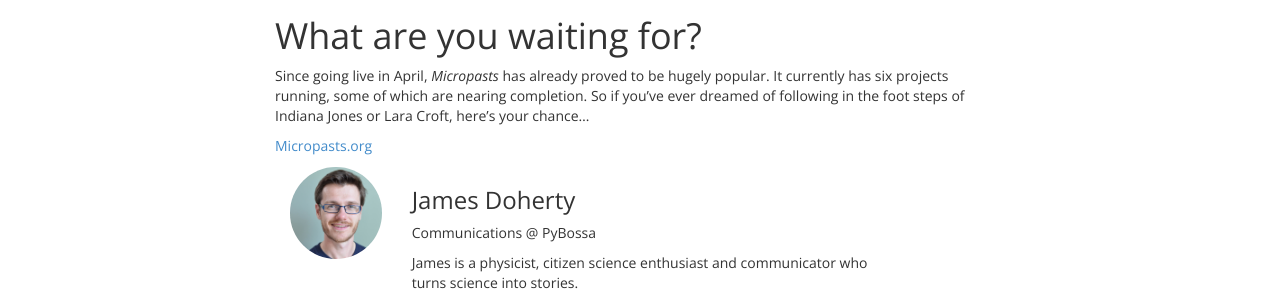
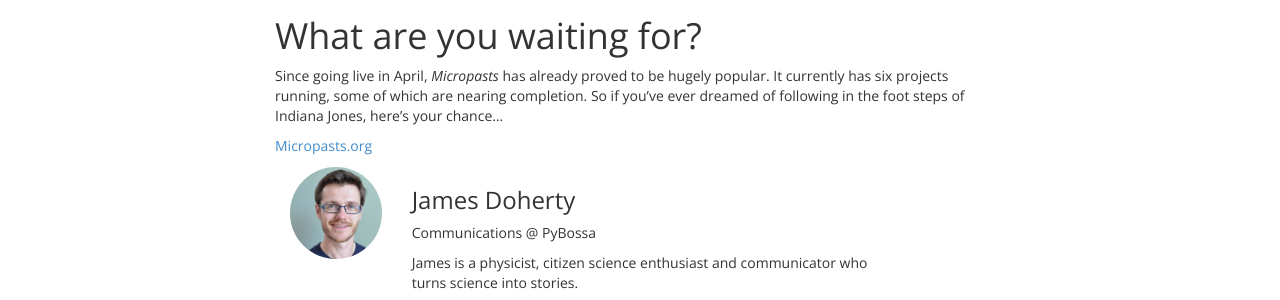
Before and after one commit to Scifabric/pybossa.github.io, a Jekyll site: the page built from blog/_posts/2014-06-05-crowdsourcing-the-bronze-age.md, in a window 1280 px wide and 900 px high, scrolled down 1989 px. Shown: the part 194-494 px from the top of the window. Built offline with Jekyll 4.4.1, drawn with Linux system fonts in a browser that asks for light colours; nearby versions of some CDN libraries; Markdown is read by kramdown in place of the engine named in the settings; comment, search, counter and statistics services are not loaded.

Commit message:
Blog amend

```diff
--- a/blog/_posts/2014-06-05-crowdsourcing-the-bronze-age.md
+++ b/blog/_posts/2014-06-05-crowdsourcing-the-bronze-age.md
@@ -51,6 +51,6 @@
 
 # What are you waiting for?
 
-Since going live in April, *Micropasts* has already proved to be hugely popular. It currently has six projects running, some of which are nearing completion. So if you’ve ever dreamed of following in the foot steps of Indiana Jones or Lara Croft, here’s your chance...
+Since going live in April, *Micropasts* has already proved to be hugely popular. It currently has six projects running, some of which are nearing completion. So if you’ve ever dreamed of following in the foot steps of Indiana Jones, here’s your chance...
 
 [Micropasts.org](http://micropasts.org)
```
